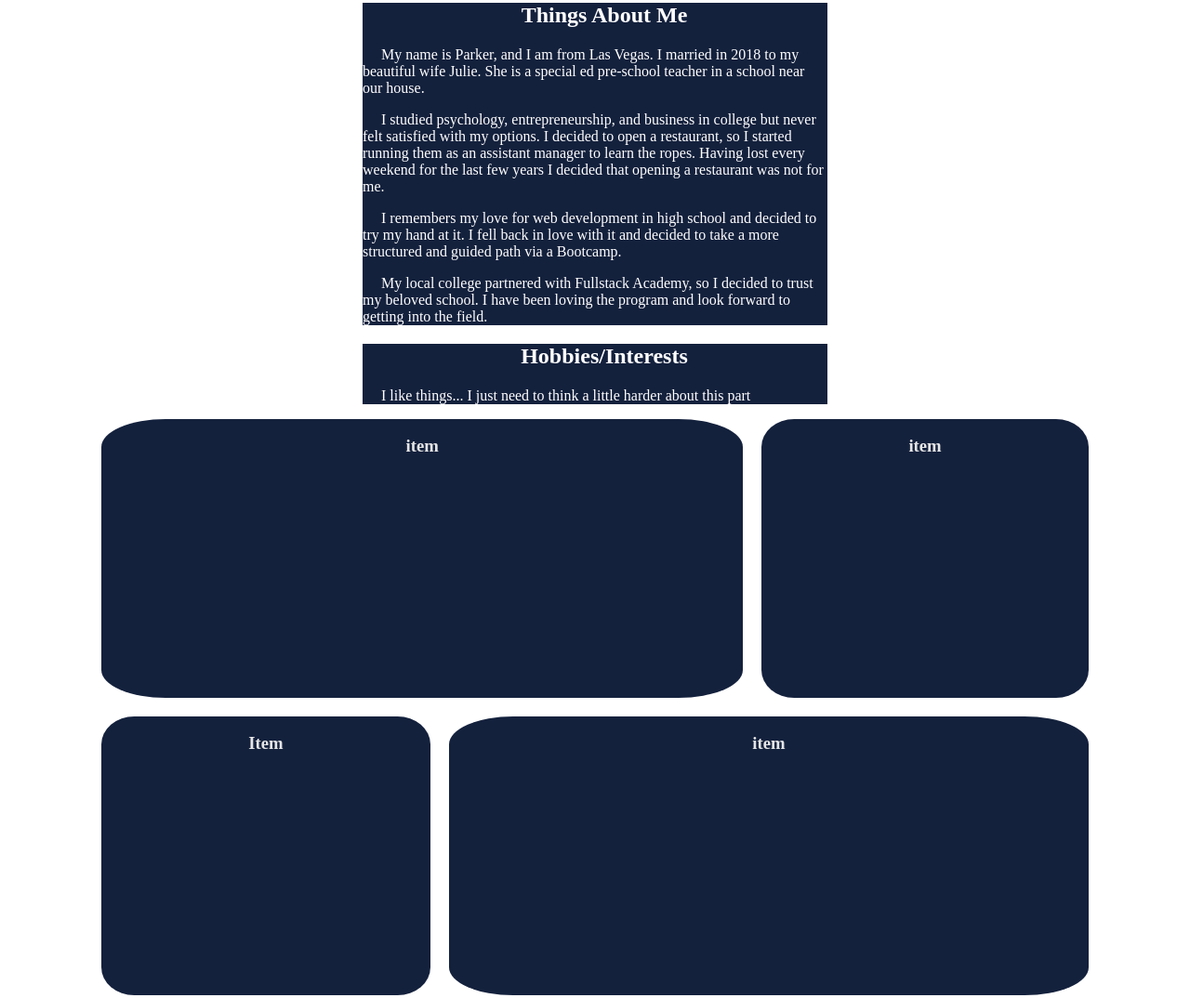
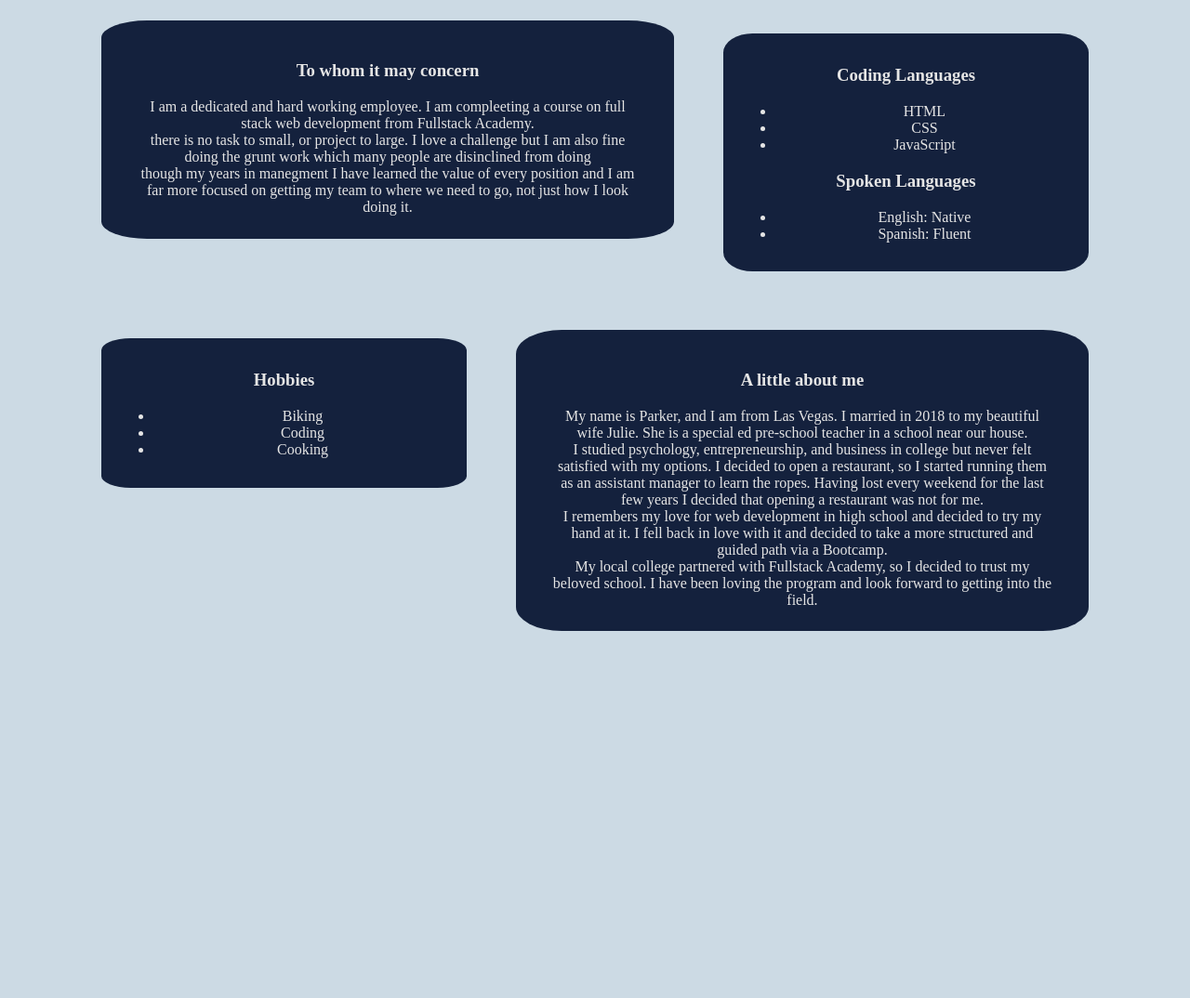
Before and after one commit to Parker-Pond/PersonalWebsite, a plain HTML site: page index.html in a window 1280 px wide. Shown: the part 567-1641 px from the top of the page at 93% size. After the commit the page ends 1246 px from the top, so only its background shows below. Drawn offline with Linux system fonts and the light colour scheme.

Commit message:
updated website still needs some polish

```diff
--- a/index.css
+++ b/index.css
@@ -18,7 +18,6 @@ margin: auto;
 }
 
 .infoHeader{
-/* border: 2px solid black; */
 height: 400px;
 background-color: var(--five);
 display: flex;
@@ -30,43 +29,61 @@ margin: auto;
 }
 
 #wordsinHeader{
-    /* border: 2px solid black;  */
     align-self: center;
     text-align: center;
     margin: auto;
-    /* background-color: var(--two); */
     width: auto;
     height: auto;
-    /* opacity: 40%; */
+
 }
 
 .layoutGrid{
     display: grid;
-    grid-template-areas:
-    "item1 item1 item2"
-    "item3 item4 item4"
-   " item5 item5 item6";
-   gap: 20px;
+   grid-template-columns: repeat(5,1fr);
+   grid-template-rows: repeat(2, fit-content);
+   column-gap: 5%;
+   row-gap: 10%;
    margin-left: 8%;
    margin-right: 8%;
+   justify-content: center;
+   margin-top: 8%;
+   align-items: center;
 
 }
 .gridItem{
-    width: auto;
-    height: 300px;
+    height: fit-content;
     background-color: #14213D;
     color: #E5E5E5;
-    border-radius: 10%;
-    padding: auto;
+    border-radius: 8%;
+    padding: 4%;
     text-align: center;
+    margin-top: auto;
+    margin-bottom: 8%;
+
+
 
 
 }
+.gridItem p{
+    width: 95%;
+    margin: auto;
+}
 
+#item1 {
+    grid-column: 1/4;
+    grid-row: 1/2;
+}
+#item2 {
+    grid-column: 4/6;
+    grid-row: 1/2;
+    margin-bottom: auto;
+}
+#item3 {
+    grid-column: 1/3;
+grid-row: 2/3;}
+#item4 {
+    grid-column: 3/6;
+    grid-row: 2/3;
+    margin-bottom: -20%;
 
-#item1{grid-area: item1;}
-#item2{grid-area: item2;}
-#item3{grid-area: item3;}
-#item4{grid-area: item4;}
-#item5{grid-area: item5;}
-#item6{grid-area: item6;}
+}
--- a/index.html
+++ b/index.html
@@ -4,8 +4,8 @@
     <meta charset="UTF-8">
     <meta http-equiv="X-UA-Compatible" content="IE=edge">
     <meta name="viewport" content="width=device-width, initial-scale=1.0">
-    <link rel="stylesheet" href="homepage.css">
     <link rel="stylesheet" href="index.css">
+    <link rel="stylesheet" href="styling.css">
     <script defer src="index.js"></script>
     <title>Parker Pond</title>
 </head>
@@ -16,7 +16,7 @@
     <!-- this is the navigation menue -->
     <div>
     <ul>
-        <li><a href="homepage.html" >About Me</a> </li>
+        <li><a href="index.html" >About Me</a> </li>
         <li><a href="CV.html" >curriculum Vitae</a> </li>
         <li><a href="portfolio.html" >Portfolio</a> </li>
     </ul>
@@ -47,39 +47,42 @@ and a some things about me in the same container -->
 
 
 
-   <div class="info">
-    <center><h2>Things About Me</h2></center>
-    <p>My name is Parker, and I am from Las Vegas. I married in 2018 to my beautiful wife Julie. She is a special ed pre-school teacher in a school near our house. </p>
-    <p>I studied psychology, entrepreneurship, and business in college but never felt satisfied with my options. I decided to open a restaurant, so I started running them as an assistant manager to learn the ropes. Having lost every weekend for the last few years I decided that opening a restaurant was not for me.  </p>
-    <p>I remembers my love for web development in high school and decided to try my hand at it. I fell back in love with it and decided to take a more structured and guided path via a Bootcamp. </p>
-    <p>My local college partnered with Fullstack Academy, so I decided to trust my beloved school. I have been loving the program and look forward to getting into the field. </p>
-</div>
-
-<div class="info">
-    <center><h2>Hobbies/Interests</h2></center>
-    <p>I like things... I just need to think a little harder about this part</p>
-
-</div>
+<div class="layoutGrid">
+    <div class="gridItem" id="item1">
+        <h3>To whom it may concern</h3>
+        <p>I am a dedicated and hard working employee. I am compleeting a course on full stack web development from Fullstack Academy. </p>
+        <p> there is no task to small, or project to large. I love a challenge but I am also fine doing the grunt work which many people are disinclined from doing</p>
+        <p> though my years in manegment I have learned the value of every position and I am far more focused on getting my team to where we need to go, not just how I look doing it.</p>
+    </div>
+    <div class="gridItem" id="item2">
+        <h3>Coding Languages</h3>
+        <ul>
+            <li>HTML</li>
+            <li>CSS</li>
+            <li>JavaScript</li>
+        </ul>
+        <h3>Spoken Languages</h3>
+        <ul>
+            <li>English: Native</li>
+            <li>Spanish: Fluent</li>
+        </ul>
+    </div>
+    <div class="gridItem" id="item3">
+        <h3>Hobbies</h3>
+        <ul>
+            <li>Biking</li>
+            <li>Coding</li>
+            <li>Cooking</li>
 
 
-<div class="layoutGrid">
-    <div class="gridItem" id="item1">
-        <h3>item</h3>
-    </div>
-    <div class="gridItem" id="item2">
-        <h3>item</h3>
-    </div>
-    <div class="gridItem" id="item3">
-        <h3>Item</h3>
+        </ul>
     </div>
     <div class="gridItem" id="item4">
-        <h3>item</h3>
-    </div>
-    <div class="gridItem" id="item5">
-        <h3>item</h3>
-    </div>
-    <div class="gridItem" id="item6">
-        <h3>item</h3>
+        <h3>A little about me</h3>
+        <p>My name is Parker, and I am from Las Vegas. I married in 2018 to my beautiful wife Julie. She is a special ed pre-school teacher in a school near our house. </p>
+        <p>I studied psychology, entrepreneurship, and business in college but never felt satisfied with my options. I decided to open a restaurant, so I started running them as an assistant manager to learn the ropes. Having lost every weekend for the last few years I decided that opening a restaurant was not for me.  </p>
+        <p>I remembers my love for web development in high school and decided to try my hand at it. I fell back in love with it and decided to take a more structured and guided path via a Bootcamp. </p>
+        <p>My local college partnered with Fullstack Academy, so I decided to trust my beloved school. I have been loving the program and look forward to getting into the field. </p>
     </div>
 
 
--- a/portfolio.css
+++ b/portfolio.css
@@ -62,8 +62,8 @@
     "skill7 skill8 skill9";
     background-color: var(--four);
     grid-template-rows: 1fr 3fr 3fr ;
-    column-gap: 40px;
-    margin: 40px;
+    column-gap: 5%;
+    margin: 4%;
 
     /* possible problem area */
     flex-wrap: wrap;
--- a/styling.css
+++ b/styling.css
@@ -23,12 +23,10 @@ body{
     }
     .nav{
     background-color: var(--three);
-    /* border: 2px solid var(--two); */
     display: flex;
     justify-content: space-between;
     height: 80px;
     flex-wrap: nowrap;
-
 
 
 
@@ -38,11 +36,7 @@ body{
         text-decoration: none;
         text-transform: capitalize;
 
-        /* this will need to be rifined when i have a better color pallate */
 
-        /* background-color: #E5E5E5;
-        padding-top: 10px;
-        padding-bottom: 10px; */
     }
     a:visited{
         color: var(--two);
```
Also changed, not shown: CV.html (+15 -15 lines), portfolio.html (+1 -46 lines).
